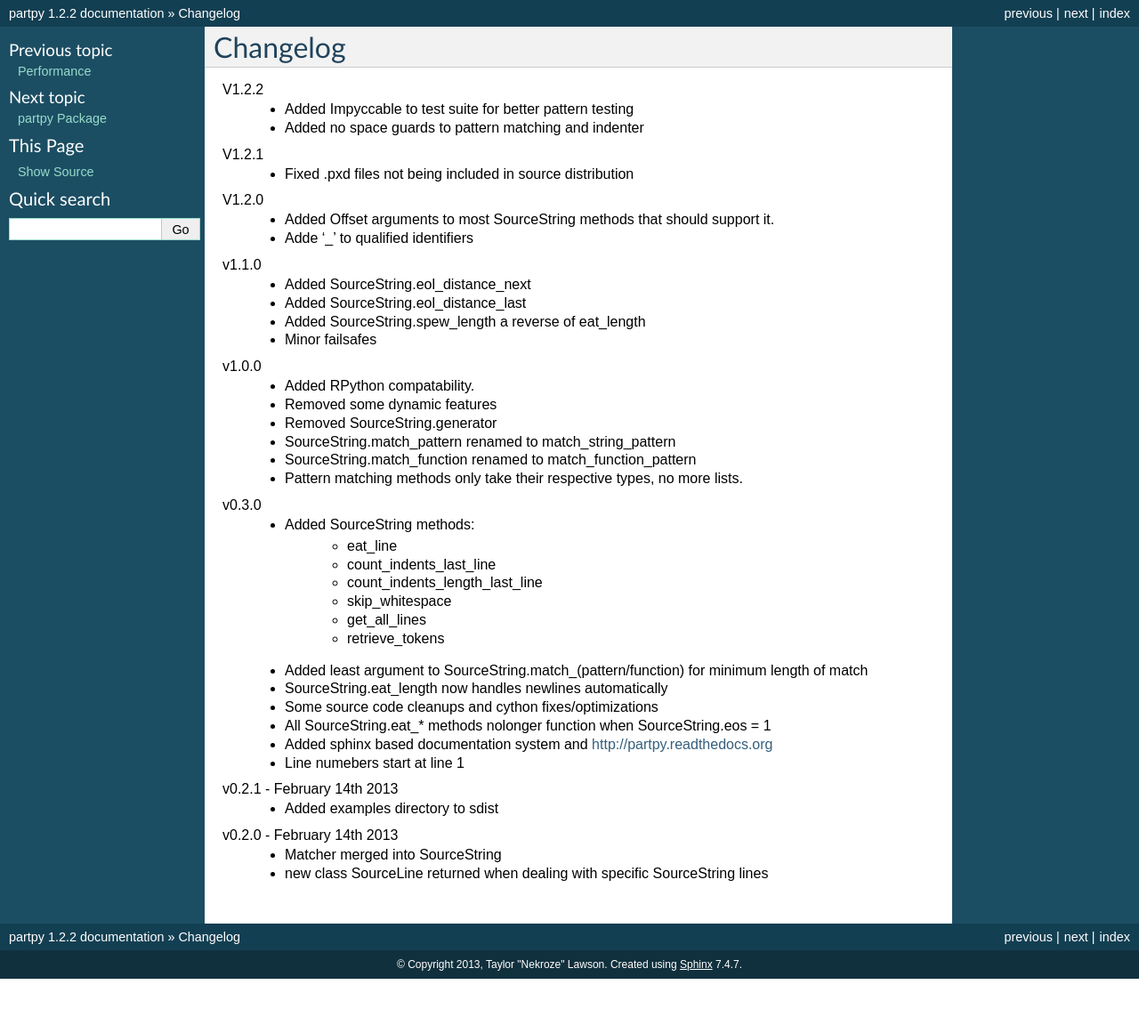
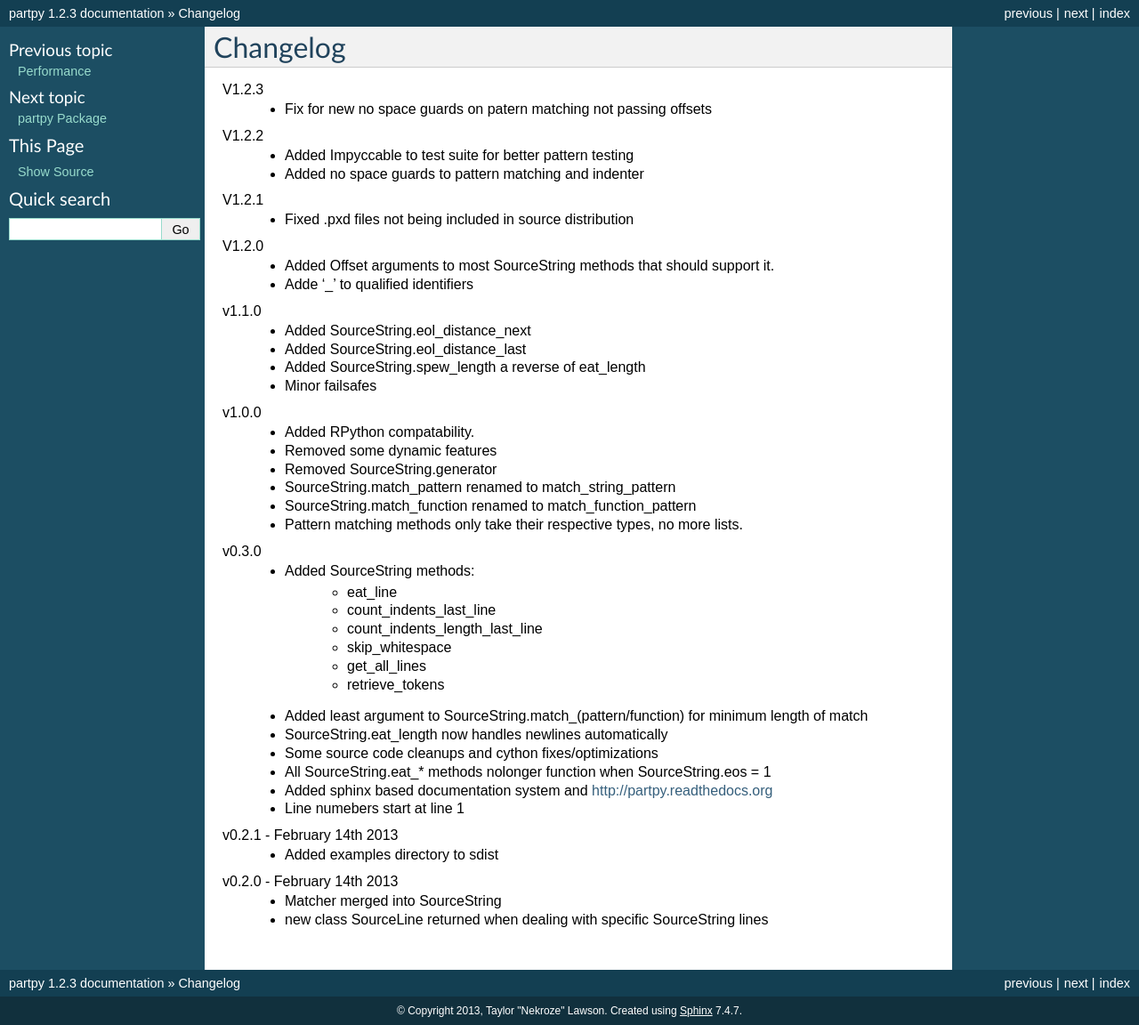
Before and after one commit to Nekroze/partpy, a Sphinx documentation site: the page built from docs/changelog.rst, in a window 1280 px wide. Shown: the whole page at 89% size. Built offline with Sphinx 7.4.7, drawn with Linux system fonts in a browser that asks for light colours; before the commit the page ends 1100 px from its top, so only the background shows below that.

Commit message:
Fix for no space guards missing offsets and version 1.2.3

```diff
--- a/docs/changelog.rst
+++ b/docs/changelog.rst
@@ -1,5 +1,8 @@
 Changelog
 ---------
+
+V1.2.3
+ - Fix for new no space guards on patern matching not passing offsets
 
 V1.2.2
  - Added Impyccable to test suite for better pattern testing
--- a/docs/conf.py
+++ b/docs/conf.py
@@ -50,7 +50,7 @@
 # The short X.Y version.
 version = '1.2'
 # The full version, including alpha/beta/rc tags.
-release = '1.2.2'
+release = '1.2.3'
 
 # The language for content autogenerated by Sphinx. Refer to documentation
 # for a list of supported languages.
--- a/setup.py
+++ b/setup.py
@@ -11,7 +11,7 @@
 except ImportError:
     cy = False
 
-__version__ = '1.2.2'
+__version__ = '1.2.3'
 __author__ = 'Nekroze'
 __email__ = 'nekroze@eturnilnetwork.com'
 SOURCE = 'partpy'
```
Also changed, not shown: 1 other file.
